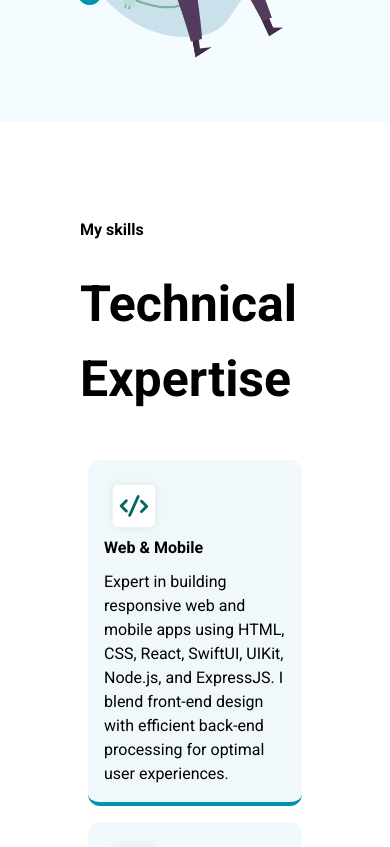
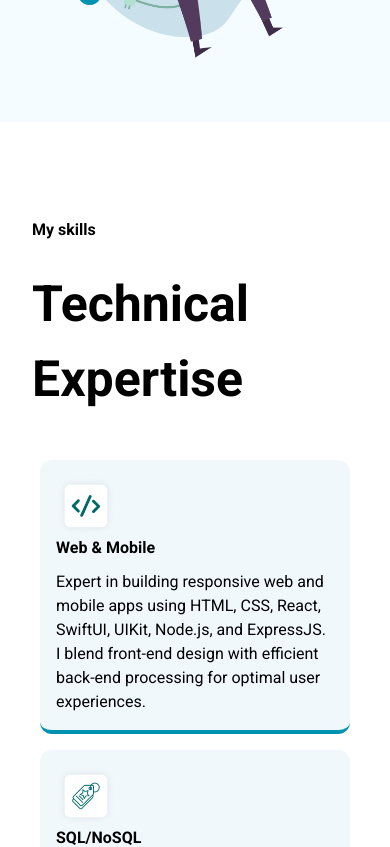
Before and after one commit to mhallrp/TechPortfolio, a Next.js app: page / in a window 390 px wide. Shown: the part 740-1587 px from the top of the page. Built offline with nearby package versions, Linux system fonts and the light colour scheme.

Commit message:
updating tailwind

```diff
--- a/app/page.tsx
+++ b/app/page.tsx
@@ -34,7 +34,7 @@ const Landing = () => {
         </div>
 
       </section>
-      <section id={constants.sections[1]} className="font-bold py-24 px-20">
+      <section id={constants.sections[1]} className="xl:px-20 md:px-16 px-8 font-bold py-24 ">
         <p>{constants.smallSkills}</p>
         <p className={Styles.largeTitle}>{constants.bigSKills}</p>
         <div className={Styles.skillCards}>
--- a/components/SkillsCard/SkillCard.tsx
+++ b/components/SkillsCard/SkillCard.tsx
@@ -27,7 +27,7 @@ const SkillCard = (props: SkillCardProps) => {
   };
 
   return (
-    <div className="md:w-[355px] w-full p-4 bg-skillbg border-b-4 m-2  rounded-xl border-secondary">
+    <div className="sm:w-[355px] w-full p-4 bg-skillbg border-b-4 m-2 rounded-xl border-secondary">
       {image()}
       <h3 className='mb-2.5 mt-0'>{props.title}</h3>
       <p className="text-base font-normal"> {props.text} </p>
```
